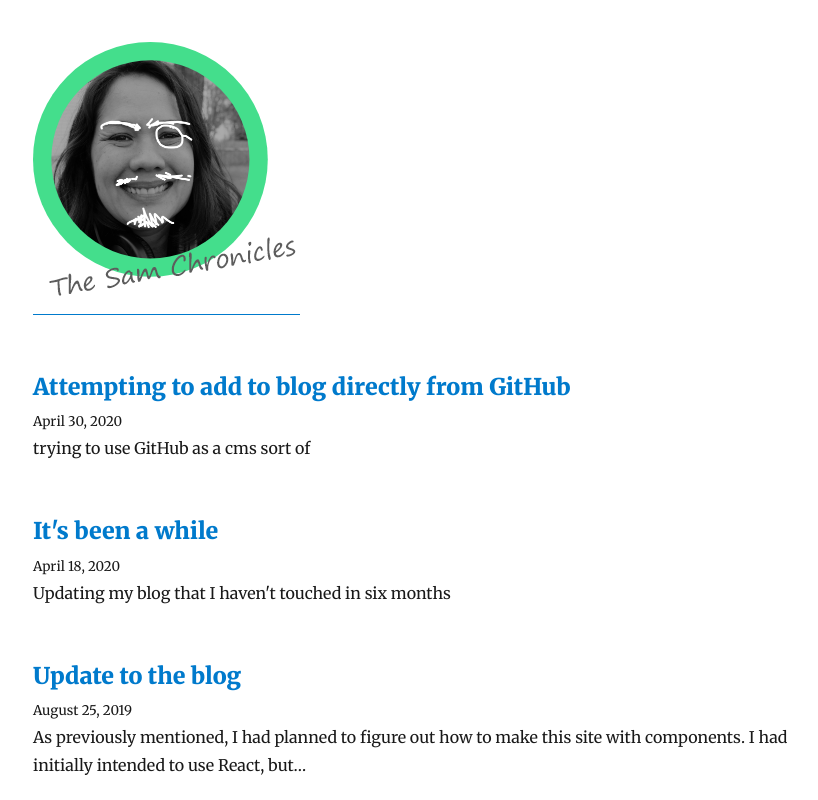
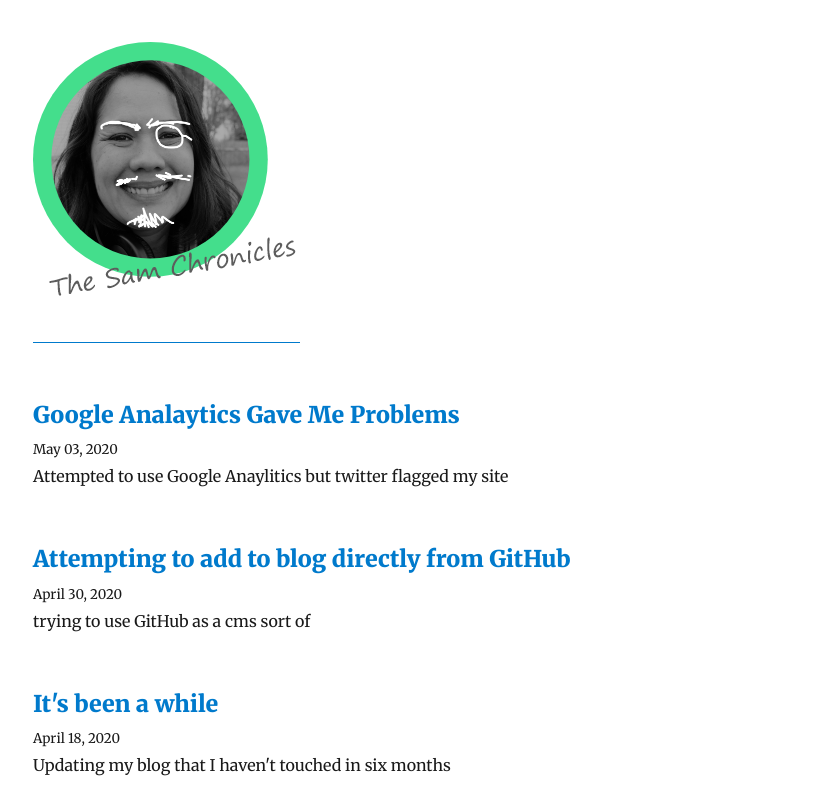
Before and after one commit to sammykins777/SamBlog, a Gatsby site: page / in a window 1280 px wide. Shown: the top 800 px of the page, without its empty margins (208-1026 px from the left). Built offline with nearby package versions, Linux system fonts and the light colour scheme; Gatsby itself is replaced by a stand-in of ours; some packages are replaced by stand-ins of ours.

```diff
--- /dev/null
+++ b/content/blog/05_03_2020/index.md
@@ -0,0 +1,13 @@
+---
+title: Google Analaytics Gave Me Problems
+date: "2020-05-03"
+description: "Attempted to use Google Anaylitics but twitter flagged my site"
+---
+
+I just wanted to get some data on my website so I used the Gatsby Plugin for Google Analytics.
+I had the link to my blog posted to my twitter profile. It had worked for a while, but today
+twitter had flagged my site with a warning about malicious activity.
+
+I THINK it was because I added google analytics, and I didn't add the pop up that Europe requires that says I'm collecting data.
+Not 100 percent on that. But I removed the google anayltics plug in, in hopes that will clear it up.
+I'm still learning how to add the privacy stuff.
--- a/src/components/bio.js
+++ b/src/components/bio.js
@@ -6,37 +6,18 @@
  */
 
 import React from "react"
-import { useStaticQuery, graphql } from "gatsby"
 import { Link } from "gatsby"
-import Image from "gatsby-image"
+import logoPhoto from "../logo/logo.png"
+
 
 const Bio = () => {
-  const data = useStaticQuery(graphql`
-    query BioQuery {
-      samantha: file(absolutePath: { regex: "/logo.png/" }) {
-        childImageSharp {
-          fixed(width: 267) {
-            base64
-            tracedSVG
-            aspectRatio
-            width
-            height
-            src
-            srcSet
-            srcWebp
-            srcSetWebp
-            originalName
-          }
-        }
-      }
-    }
-  `)
+
 
   return (
     <div>
       <Link to="/">
         {" "}
-        <Image fixed={data.samantha.childImageSharp.fixed} alt="logo" />
+        <img src={logoPhoto} alt="Samantha Lowe" />
       </Link>
     </div>
   )
```
Also changed, not shown: content/assets/gatsby-icon.png (deleted), content/assets/profile-pic.jpg (deleted), src/logo/logo.png (added).
